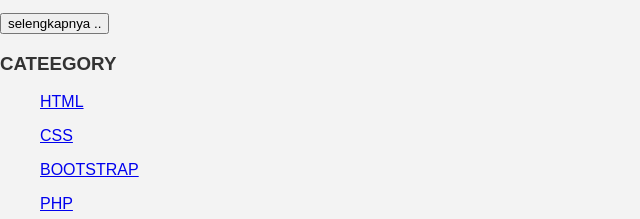
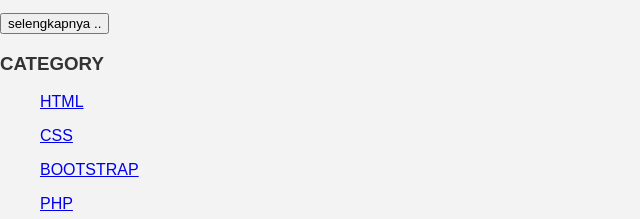
Before and after one commit to Denelicious/DenelLandSystem, a plain HTML site: page index.html in a window 1280 px wide. Shown: the part 401-620 px from the top of the page, 0-640 px from the left. Drawn offline with Linux system fonts and the light colour scheme.

Commit message:
Update index.html

```diff
--- a/index.html
+++ b/index.html
@@ -12,12 +12,12 @@
 	 </div>
    </div>
 	<div class="menu">
-		<ul>
+	  <ul>
 			<li><a href="#">Home</a></li>
 			<li><a href="#">About</a></li>
 			<li><a href="#">Blog</a></li>
 			<li><a href="#">Contact</a></li>
-		</ul>
+	  </ul>
 	</div>
   </body>
 		<h3>HTML</h3>
@@ -29,7 +29,7 @@
 		<button >selengkapnya ..</button>
 	</ul>
 
-	<h3>CATEEGORY</H3>
+	<h3>CATEGORY</H3>
 	<ul>
 		<p><a href="#" >HTML</a></p>
 		<p><a href="#" >CSS</a></p>
```
